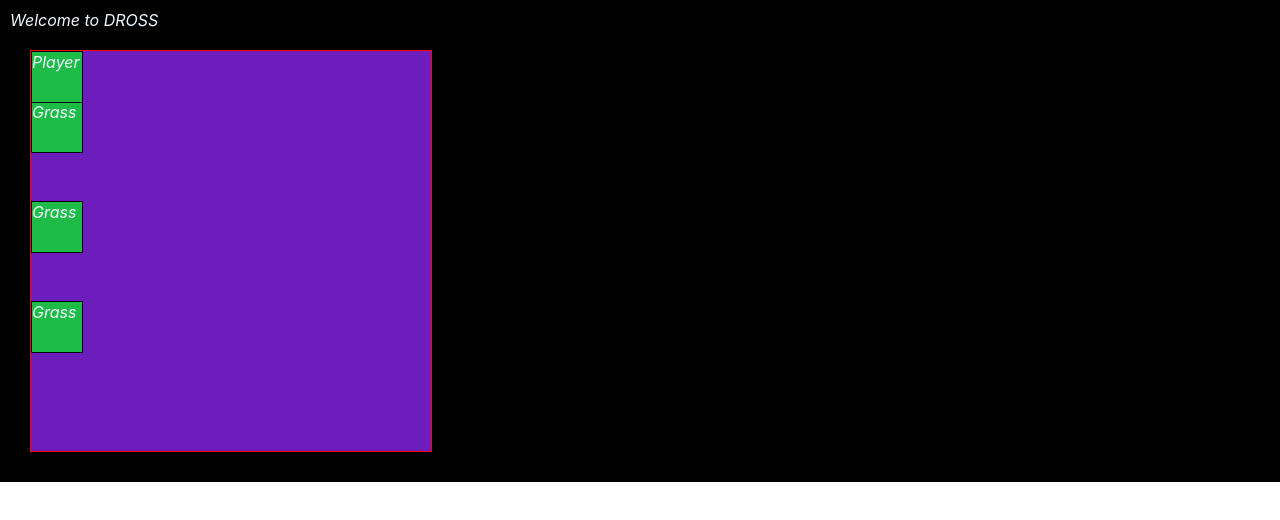
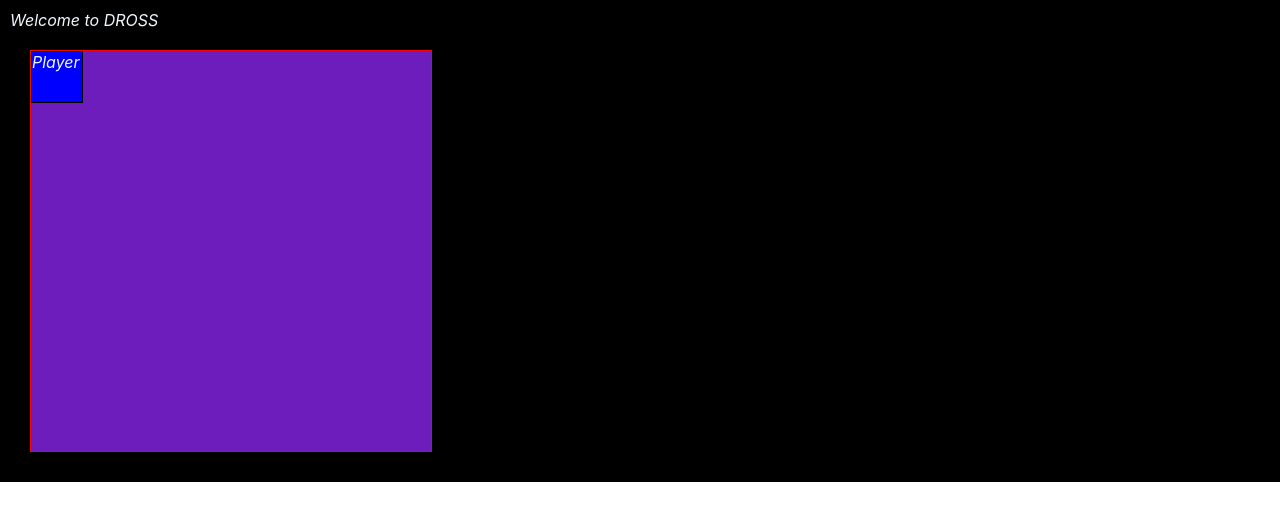
Before and after one commit to Bailey-Francis/Dross, a React (Create React App) app: page / in a window 1280 px wide. Shown: the top 520 px of the page. Built offline with nearby package versions, Linux system fonts and the light colour scheme.

Commit message:
Fri Feb 17 17:50:24 PST 2023

```diff
--- a/src/App.tsx
+++ b/src/App.tsx
@@ -33,11 +33,8 @@ export default function App()  {
             <MapComponent
                 mapSize={50}
                 tiles={[
-                    { x: 0, y: 0, render: () => <div>Grass</div> },
-                    { x: 0, y: 1, render: () => <div>Grass</div> },
-                    { x: 0, y: 3, render: () => <div>Grass</div> },
-                    { x: 0, y: 5, render: () => <div>Grass</div> },
-                    { x: playerPosition[0], y: playerPosition[1], render: () => <div>Player</div> },
+                    { x: 0, y: 0, text: "Grass", color: "green" },
+                    { x: playerPosition[0], y: playerPosition[1], text: "Player", color: "blue" },
                 ]}
             />
         </div>
--- a/src/components/Map.tsx
+++ b/src/components/Map.tsx
@@ -1,7 +1,8 @@
 interface Tile {
     x: number;
     y: number;
-    render: () => JSX.Element;
+    text: string;
+    color: string;
 }
 
 interface MapProps {
@@ -12,9 +13,9 @@ interface MapProps {
 export function MapComponent ( props : MapProps ) {
 
     const buildTile = (tile: Tile) => {
-        const { x, y, render } = tile;
-        return <div className="tile" style={{ left: x*props.mapSize, top: y*props.mapSize }}>
-            {render()}
+        const { x, y, text, color } = tile;
+        return <div className="tile" style={{ left: x*props.mapSize, top: y*props.mapSize, backgroundColor: color }}>
+            {text}
         </div>
     }
 
```
